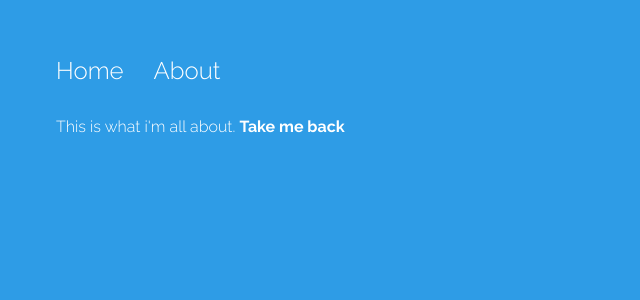
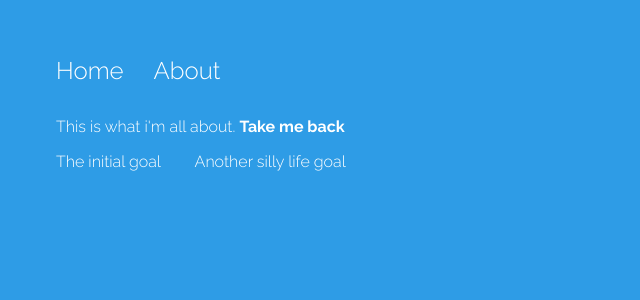
Before and after one commit to CharlieV1lla/ng5-web, an Angular app: page /about/48 in a window 1280 px wide. Shown: the top 300 px of the page, without its empty margins (0-640 px from the left). Built offline with nearby package versions, Linux system fonts and the light colour scheme.

Commit message:
finished services #14

```diff
--- a/src/app/about/about.component.html
+++ b/src/app/about/about.component.html
@@ -1,3 +1,9 @@
 <p>
     This is what i'm all about. <a href="" (click)="sendMeHome()"><strong>Take me back</strong></a>
 </p>
+
+<ul>
+    <li *ngFor="let goal of goals">
+        {{ goal }}
+    </li>
+</ul>
--- a/src/app/about/about.component.ts
+++ b/src/app/about/about.component.ts
@@ -1,6 +1,7 @@
 import { Component, OnInit } from '@angular/core';
 import { ActivatedRoute } from '@angular/router';
 import { Router } from '@angular/router';
+import { DataService } from '../data.service';
 
 @Component({
   selector: 'app-about',
@@ -9,11 +10,14 @@
 })
 export class AboutComponent implements OnInit {
 
-  constructor(private route: ActivatedRoute, private router: Router) {
+  goals: any;
+
+  constructor(private route: ActivatedRoute, private router: Router, private _data: DataService) {
     this.route.params.subscribe(res => console.log(res.id));
   }
 
   ngOnInit(): void {
+    this._data.goal.subscribe(res => this.goals = res);
   }
 
   sendMeHome() {
--- a/src/app/app.module.ts
+++ b/src/app/app.module.ts
@@ -1,7 +1,7 @@
 import { NgModule } from '@angular/core';
 import { BrowserModule } from '@angular/platform-browser';
 
-
+import { DataService } from './data.service';
 import { BrowserAnimationsModule } from '@angular/platform-browser/animations';
 import { FormsModule } from "@angular/forms";
 import { AppRoutingModule } from './app-routing.module';
@@ -22,7 +22,7 @@
     FormsModule,
     BrowserAnimationsModule
   ],
-  providers: [],
+  providers: [DataService],
   bootstrap: [AppComponent]
 })
 export class AppModule { }
--- /dev/null
+++ b/src/app/data.service.ts
@@ -0,0 +1,17 @@
+import { Injectable } from '@angular/core';
+import { BehaviorSubject } from 'rxjs/internal/BehaviorSubject';
+
+@Injectable({
+  providedIn: 'root'
+})
+export class DataService {
+
+  private goals = new BehaviorSubject<any>(['The initial goal', 'Another silly life goal']);
+  goal = this.goals.asObservable();
+
+  constructor() { }
+
+  changeGoal(goal: any) {
+    this.goals.next(goal);
+  }
+}
--- a/src/app/home/home.component.ts
+++ b/src/app/home/home.component.ts
@@ -1,5 +1,6 @@
 import { Component, OnInit } from '@angular/core';
 import { trigger,style,transition,animate,keyframes,query,stagger } from '@angular/animations';
+import { DataService } from '../data.service';
 
 @Component({
   selector: 'app-home',
@@ -34,22 +35,26 @@
   itemCount: number = 0;
   btnText: string = 'Add item';
   goalText: string = 'My first life goal';
-  goals: string[] = ['My first life goal', 'I want to climb a mountain', 'I want to eat 3 pizzas in 1 hour'];
+  goals: any = [];
 
-  constructor() { }
+  constructor(private _data: DataService) { }
 
   ngOnInit() {
+    this._data.goal.subscribe(res => this.goals = res);
     this.itemCount = this.goals.length;
+    this._data.changeGoal(this.goals);
   }
 
   addItem() {
     this.goals.push(this.goalText);
     this.goalText = '';
     this.itemCount = this.goals.length;
+    this._data.changeGoal(this.goals);
   }
 
   removeItem(i: number) {
       this.goals.splice(i, 1);
+      this._data.changeGoal(this.goals);
   }
 
 }
```
Also changed, not shown: 1 other file (tests, documents, lock files or other folders).
